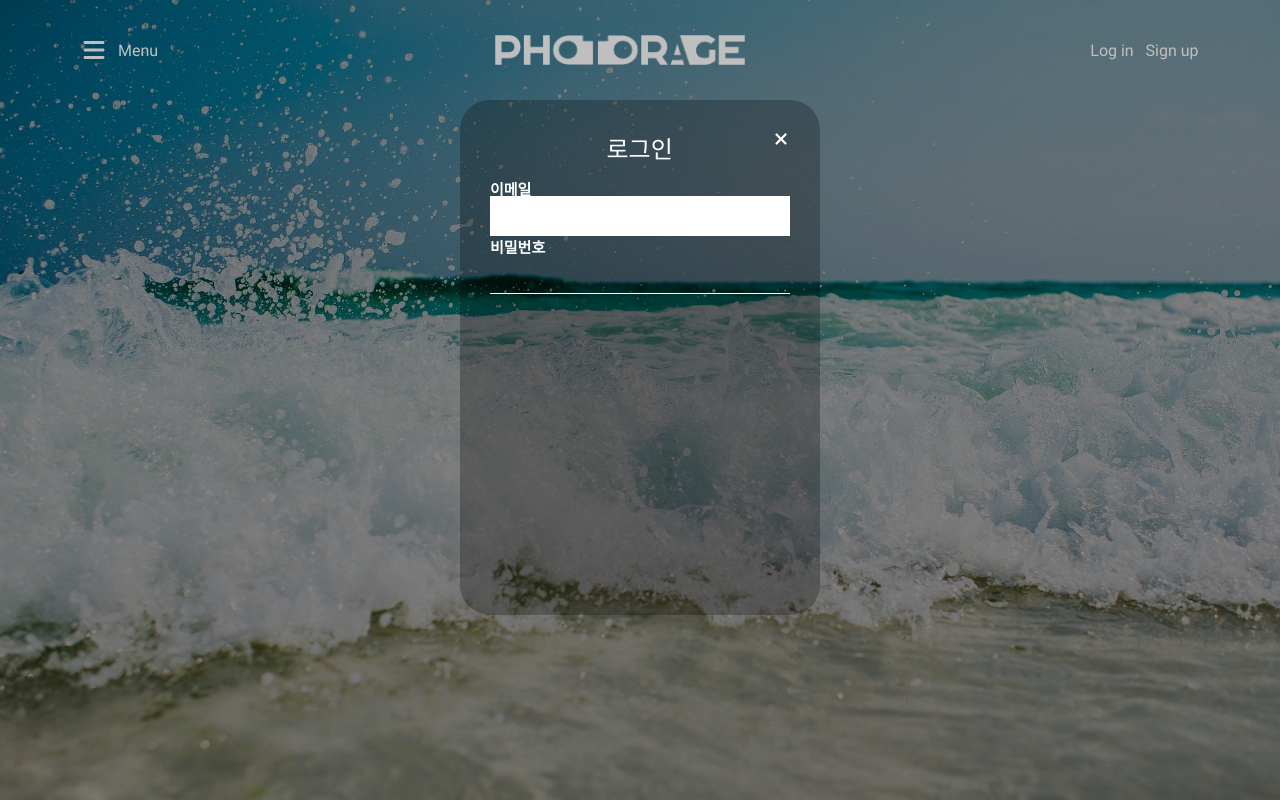
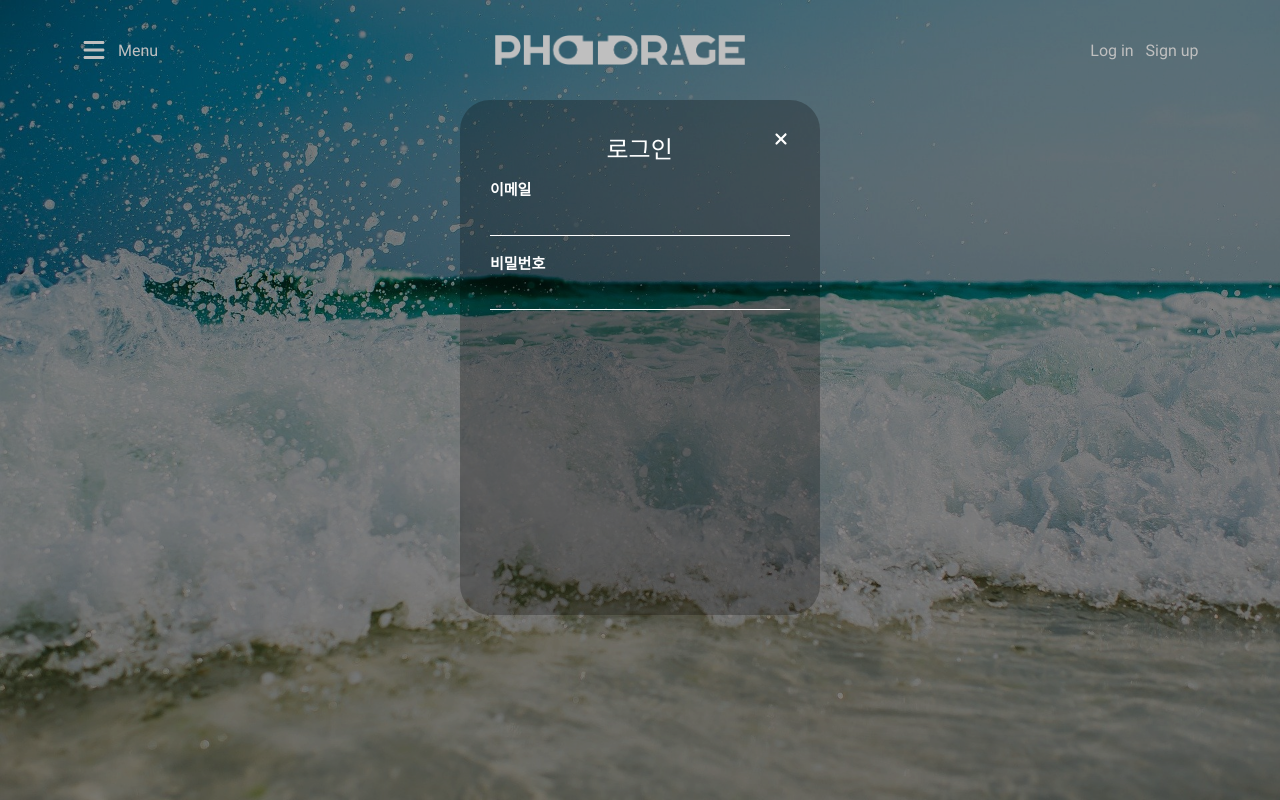
Before and after one commit to CAU-Blackhole-18/photorage-web, a React (Vite) app: page / in a window 1280 px wide. Both pictures are taken after a click on the button "Log in". Built offline with nearby package versions, Linux system fonts and the light colour scheme.

Commit message:
refactor: 로그인 폼 스타일 변환(입력 폼 부분) refs:blackhole-8

```diff
--- a/src/components/organisms/auth/LoginForm.tsx
+++ b/src/components/organisms/auth/LoginForm.tsx
@@ -47,13 +47,14 @@
         <ExitIcon onClick={() => setLoginPopupOpen(false)} icon={faXmark} />
         <Title>로그인</Title>
         <Description>이메일</Description>
-        <InputForm2
-          width="300px"
-          height="40px"
+        <InputForm
+          placeholder="example@email.com"
           tabIndex={1}
         />
+        <Spacer size={16}/>
         <Description>비밀번호</Description>
         <InputForm
+          placeholder="password"
           tabIndex={2}
         />
         {/* <FirstActionWrapper>
@@ -143,12 +144,6 @@
   background-color: ${({theme}) => theme.color.transparent};
 `
 
-const InputForm2 = styled(_InputForm)<InputFormProps>`
-  border: none;
-  //border-bottom: 1px solid white;
-  background-color: ${({theme}) => theme.color.transparent};
-
-`
 const Description = styled.div`
   ${({ theme }) => theme.mixin.fontSize(15, theme.color.white)};
   align-self: flex-start;
```
